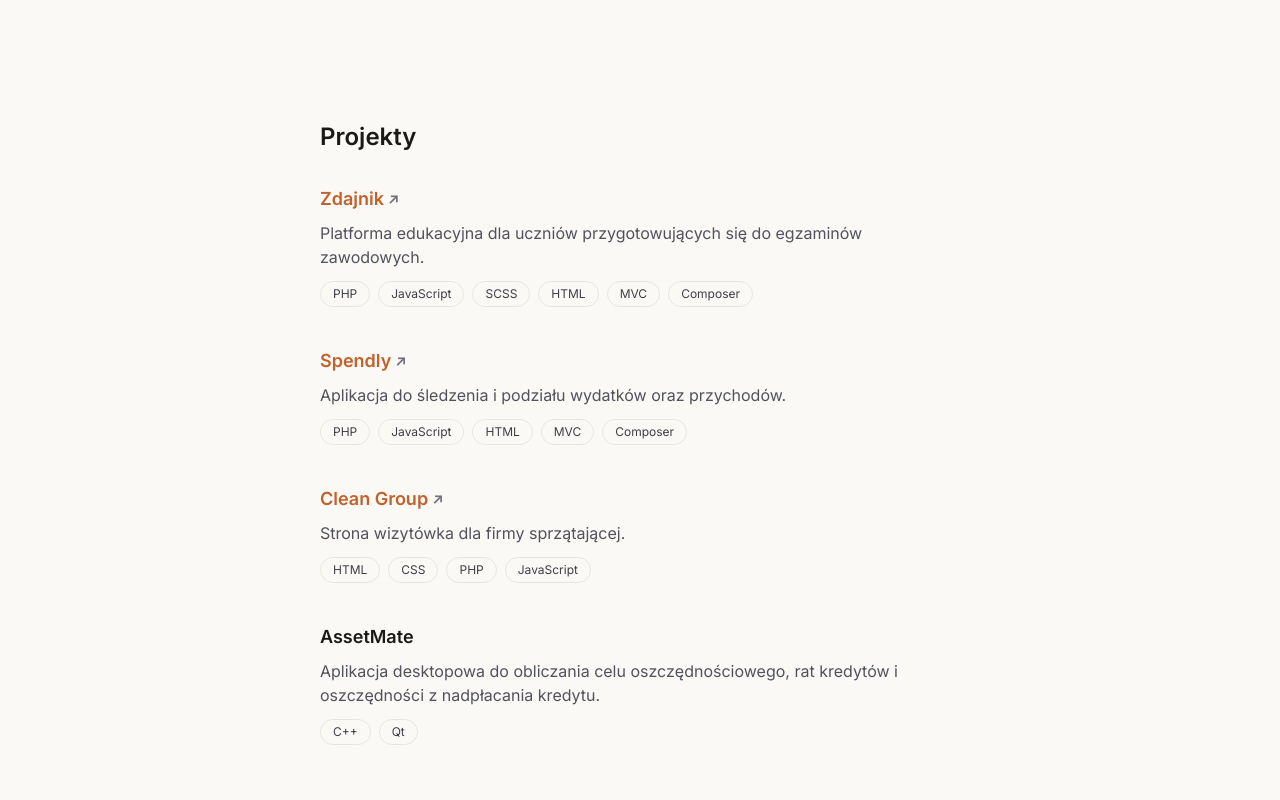
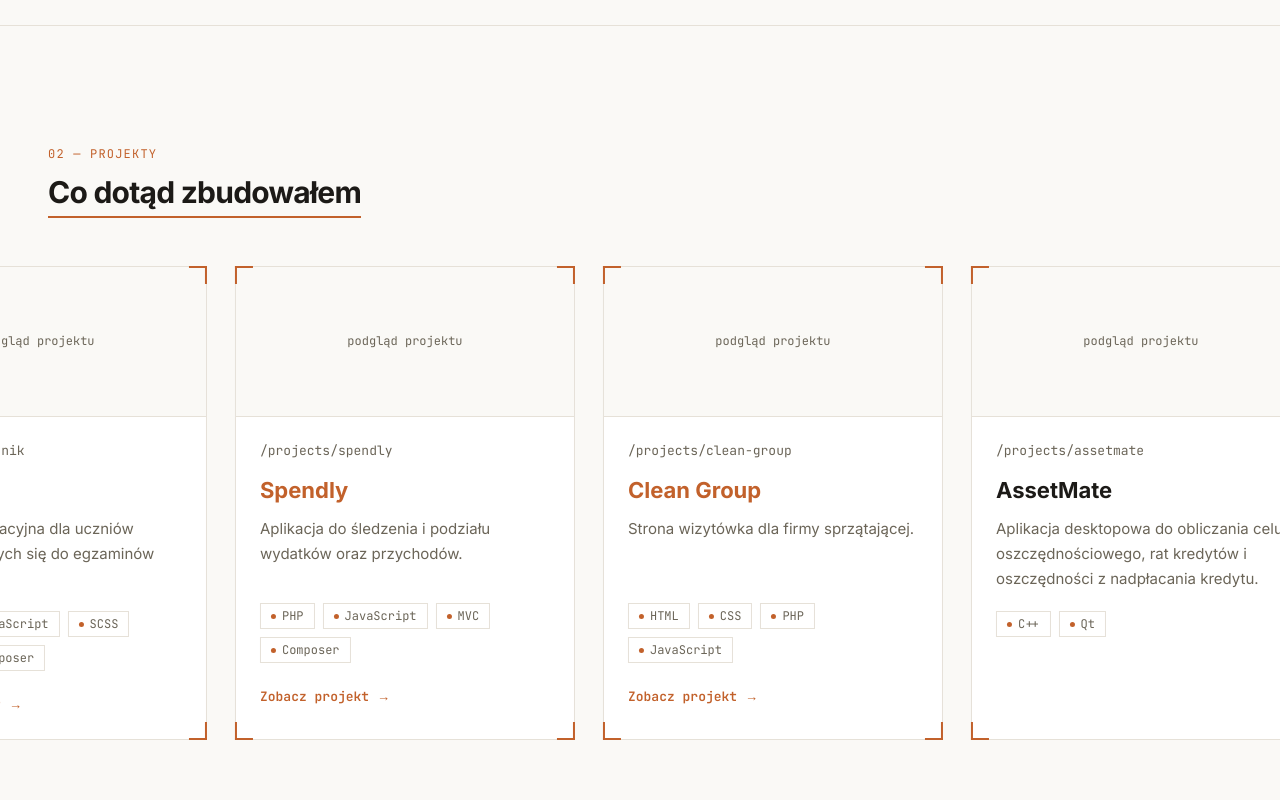
Before and after one commit to t-szerszen/madebytobiasz, a Next.js app: page / in a window 1280 px wide. Shown: the part 1520-2320 px from the top of the page. Built offline with nearby package versions, Linux system fonts and the light colour scheme.

Commit message:
feat: redesign Projects jako karuzele marquee z kartami

```diff
--- a/src/components/Projects.tsx
+++ b/src/components/Projects.tsx
@@ -1,78 +1,111 @@
+import CornerBrackets from "@/components/CornerBrackets";
+import SectionHeading from "@/components/SectionHeading";
+
 type Project = {
+  path: string;
   name: string;
   description: string;
-  stack: string[];
+  tags: string[];
   link?: string;
 };
 
 const projects: Project[] = [
   {
+    path: "/projects/zdajnik",
     name: "Zdajnik",
     description:
       "Platforma edukacyjna dla uczniów przygotowujących się do egzaminów zawodowych.",
-    stack: ["PHP", "JavaScript", "SCSS", "HTML", "MVC", "Composer"],
+    tags: ["PHP", "JavaScript", "SCSS", "MVC", "Composer"],
     link: "https://zdajnik.pl",
   },
   {
+    path: "/projects/spendly",
     name: "Spendly",
     description:
       "Aplikacja do śledzenia i podziału wydatków oraz przychodów.",
-    stack: ["PHP", "JavaScript", "HTML", "MVC", "Composer"],
+    tags: ["PHP", "JavaScript", "MVC", "Composer"],
     link: "https://github.com/t-szerszen/spendly",
   },
   {
+    path: "/projects/clean-group",
     name: "Clean Group",
     description: "Strona wizytówka dla firmy sprzątającej.",
-    stack: ["HTML", "CSS", "PHP", "JavaScript"],
+    tags: ["HTML", "CSS", "PHP", "JavaScript"],
     link: "https://sprzatanieleszno.pl",
   },
   {
+    path: "/projects/assetmate",
     name: "AssetMate",
     description:
       "Aplikacja desktopowa do obliczania celu oszczędnościowego, rat kredytów i oszczędności z nadpłacania kredytu.",
-    stack: ["C++", "Qt"],
+    tags: ["C++", "Qt"],
   },
 ];
 
+const projectsLoop = [...projects, ...projects];
+
+function ProjectCard({ project }: { project: Project }) {
+  const Wrapper = project.link ? "a" : "div";
+
+  return (
+    <Wrapper
+      {...(project.link
+        ? { href: project.link, target: "_blank", rel: "noopener noreferrer" }
+        : {})}
+      className="relative block w-[340px] flex-shrink-0 border border-border bg-surface text-foreground no-underline hover:no-underline"
+    >
+      <CornerBrackets />
+      <div
+        className="flex h-[150px] items-center justify-center border-b border-border bg-background"
+        style={{
+          backgroundImage:
+            "repeating-linear-gradient(135deg, var(--color-border) 0px, var(--color-border) 1px, transparent 1px, transparent 10px)",
+        }}
+      >
+        <span className="font-mono text-xs text-muted">podgląd projektu</span>
+      </div>
+      <div className="p-6">
+        <div className="mb-3.5 font-mono text-[13px] text-muted">
+          {project.path}
+        </div>
+        <h3 className="mb-2.5 text-[22px] font-bold">{project.name}</h3>
+        <p className="mb-5 min-h-[66px] text-[15px] leading-[1.65] text-muted">
+          {project.description}
+        </p>
+        <div className="mb-5 flex flex-wrap gap-2">
+          {project.tags.map((tag) => (
+            <span
+              key={tag}
+              className="inline-flex items-center gap-1.5 border border-border px-2.5 py-1 font-mono text-xs text-muted"
+            >
+              <span className="h-[5px] w-[5px] rounded-full bg-accent" />
+              {tag}
+            </span>
+          ))}
+        </div>
+        {project.link && (
+          <span className="font-mono text-[13px] font-semibold text-accent">
+            Zobacz projekt →
+          </span>
+        )}
+      </div>
+    </Wrapper>
+  );
+}
+
 export default function Projects() {
   return (
-    <section id="projects" className="mx-auto w-full max-w-3xl px-16 py-24">
-      <h2 className="text-2xl font-semibold">Projekty</h2>
-      <div className="mt-8 flex flex-col gap-10">
-        {projects.map((project) => (
-          <article key={project.name}>
-            <h3 className="text-lg font-semibold">
-              {project.link ? (
-                <a
-                  href={project.link}
-                  target="_blank"
-                  rel="noopener noreferrer"
-                  className="inline-flex items-center gap-1 hover:underline"
-                >
-                  {project.name}
-                  <span aria-hidden className="text-sm text-zinc-500">
-                    ↗
-                  </span>
-                </a>
-              ) : (
-                project.name
-              )}
-            </h3>
-            <p className="mt-2 text-zinc-600 dark:text-zinc-400">
-              {project.description}
-            </p>
-            <ul className="mt-3 flex flex-wrap gap-2">
-              {project.stack.map((tech) => (
-                <li
-                  key={tech}
-                  className="rounded-full border border-black/[.08] px-3 py-1 text-xs text-zinc-700 dark:border-white/[.145] dark:text-zinc-300"
-                >
-                  {tech}
-                </li>
-              ))}
-            </ul>
-          </article>
-        ))}
+    <section
+      id="projects"
+      className="border-t border-border px-12 py-[120px]"
+    >
+      <SectionHeading eyebrow="02 — PROJEKTY" title="Co dotąd zbudowałem" />
+      <div className="-mx-12 overflow-hidden px-12">
+        <div className="flex w-max gap-7 [animation:marquee_48s_linear_infinite] hover:[animation-play-state:paused]">
+          {projectsLoop.map((project, i) => (
+            <ProjectCard key={`${project.name}-${i}`} project={project} />
+          ))}
+        </div>
       </div>
     </section>
   );
```
